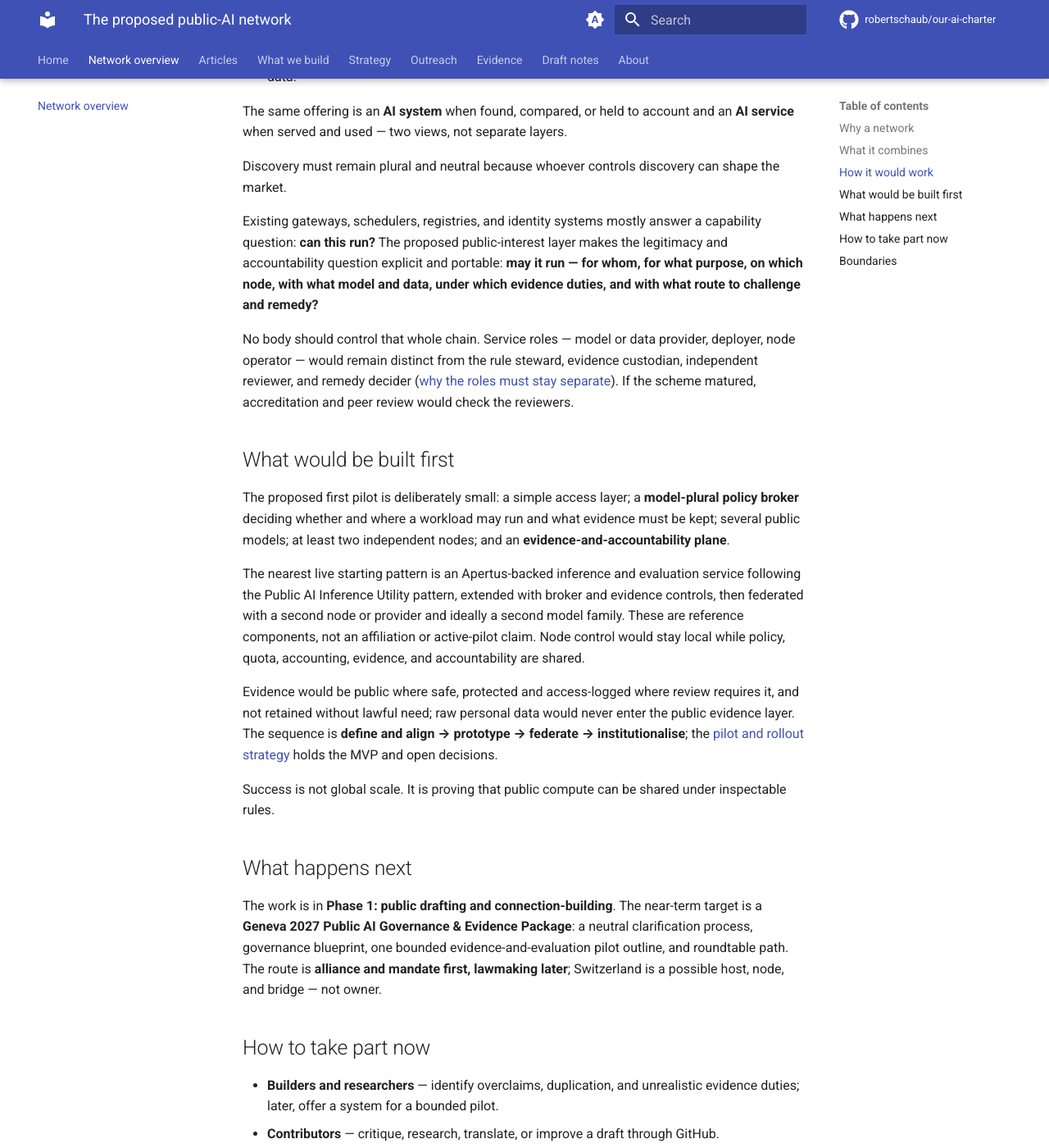
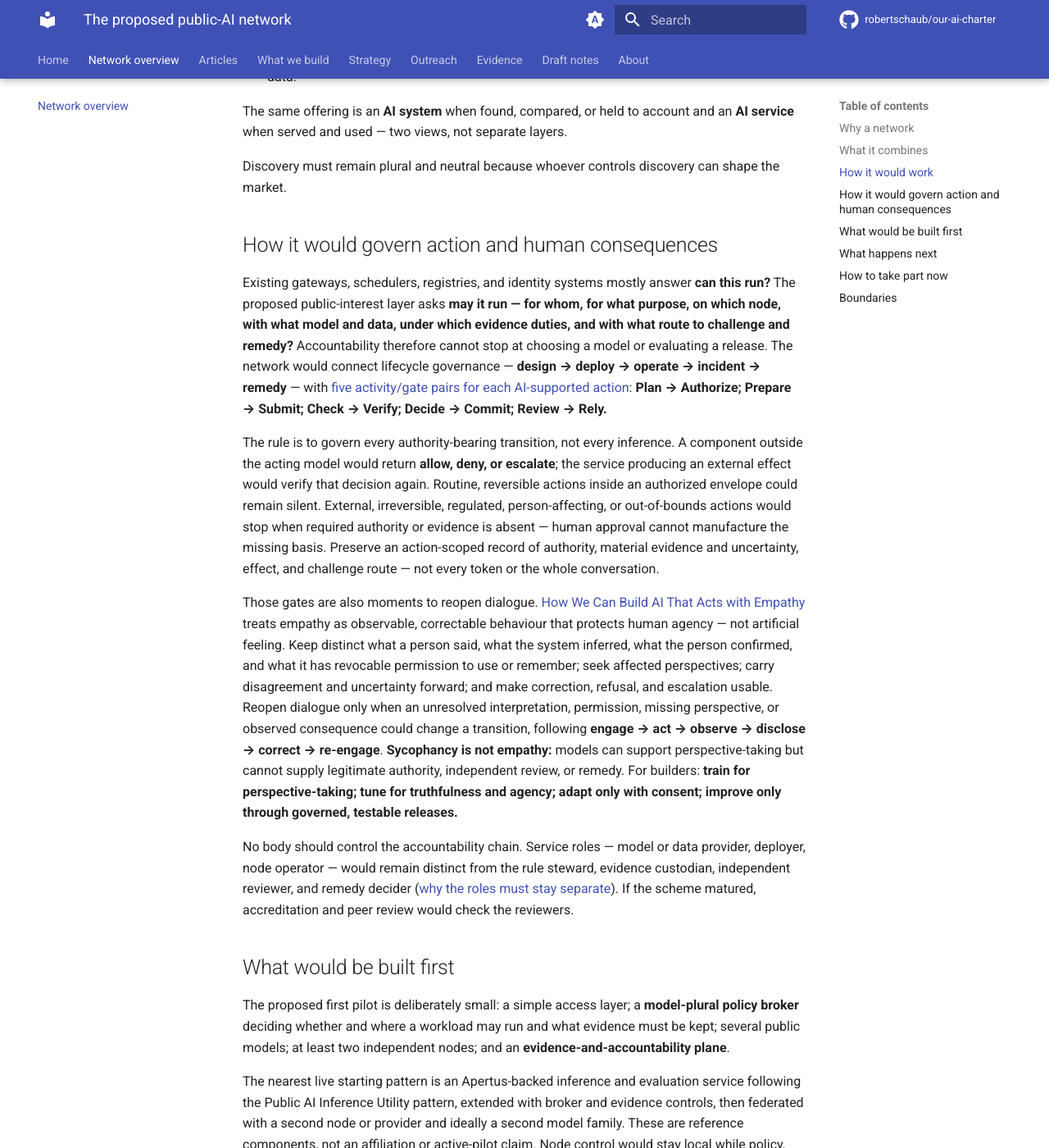
Before and after one commit to robertschaub/our-ai-charter, an MkDocs documentation site: the page built from docs/network-overview.md, in a window 1280 px wide and 1400 px high, scrolled down 1688 px. Shown: the whole window at 82% size. Built offline with MkDocs 1.6.1 and Material for MkDocs 9.7.7, drawn with Linux system fonts in a browser that asks for light colours; plug-ins that fetch from the network failed and are left out; comment, search, counter and statistics services are not loaded.

Commit message:
docs(network): foreground accountable AI practice

```diff
--- a/docs/network-overview.md
+++ b/docs/network-overview.md
@@ -1,6 +1,6 @@
 ---
 title: The proposed public-AI network
-description: Why a public-AI network is needed, what it would add, how it would work, and how to take part today.
+description: Why a public-AI network is needed, what it would add, how it would govern AI-supported action, and how to take part today.
 ---
 
 # The proposed public-AI network
@@ -44,9 +44,15 @@ The same offering is an **AI system** when found, compared, or held to account a
 
 Discovery must remain plural and neutral because whoever controls discovery can shape the market.
 
-Existing gateways, schedulers, registries, and identity systems mostly answer a capability question: **can this run?** The proposed public-interest layer makes the legitimacy and accountability question explicit and portable: **may it run — for whom, for what purpose, on which node, with what model and data, under which evidence duties, and with what route to challenge and remedy?**
+## How it would govern action and human consequences
 
-No body should control that whole chain. Service roles — model or data provider, deployer, node operator — would remain distinct from the rule steward, evidence custodian, independent reviewer, and remedy decider ([why the roles must stay separate](Published/when-vs-who-ai-governance.md)). If the scheme matured, accreditation and peer review would check the reviewers.
+Existing gateways, schedulers, registries, and identity systems mostly answer **can this run?** The proposed public-interest layer asks **may it run — for whom, for what purpose, on which node, with what model and data, under which evidence duties, and with what route to challenge and remedy?** Accountability therefore cannot stop at choosing a model or evaluating a release. The network would connect lifecycle governance — **design → deploy → operate → incident → remedy** — with [five activity/gate pairs for each AI-supported action](Published/when-should-runtime-ai-governance-interrupt.md): **Plan → Authorize; Prepare → Submit; Check → Verify; Decide → Commit; Review → Rely.**
+
+The rule is to govern every authority-bearing transition, not every inference. A component outside the acting model would return **allow, deny, or escalate**; the service producing an external effect would verify that decision again. Routine, reversible actions inside an authorized envelope could remain silent. External, irreversible, regulated, person-affecting, or out-of-bounds actions would stop when required authority or evidence is absent — human approval cannot manufacture the missing basis. Preserve an action-scoped record of authority, material evidence and uncertainty, effect, and challenge route — not every token or the whole conversation.
+
+Those gates are also moments to reopen dialogue. [How We Can Build AI That Acts with Empathy](Published/how-to-build-ai-that-acts-with-empathy.md) treats empathy as observable, correctable behaviour that protects human agency — not artificial feeling. Keep distinct what a person said, what the system inferred, what the person confirmed, and what it has revocable permission to use or remember; seek affected perspectives; carry disagreement and uncertainty forward; and make correction, refusal, and escalation usable. Reopen dialogue only when an unresolved interpretation, permission, missing perspective, or observed consequence could change a transition, following **engage → act → observe → disclose → correct → re-engage**. **Sycophancy is not empathy:** models can support perspective-taking but cannot supply legitimate authority, independent review, or remedy. For builders: **train for perspective-taking; tune for truthfulness and agency; adapt only with consent; improve only through governed, testable releases.**
+
+No body should control the accountability chain. Service roles — model or data provider, deployer, node operator — would remain distinct from the rule steward, evidence custodian, independent reviewer, and remedy decider ([why the roles must stay separate](Published/when-vs-who-ai-governance.md)). If the scheme matured, accreditation and peer review would check the reviewers.
 
 ## What would be built first
 
```
Also changed, not shown: CHANGELOG.md (+1 -0 lines), README.md (+2 -2 lines), docs/index.md (+1 -1 lines).
